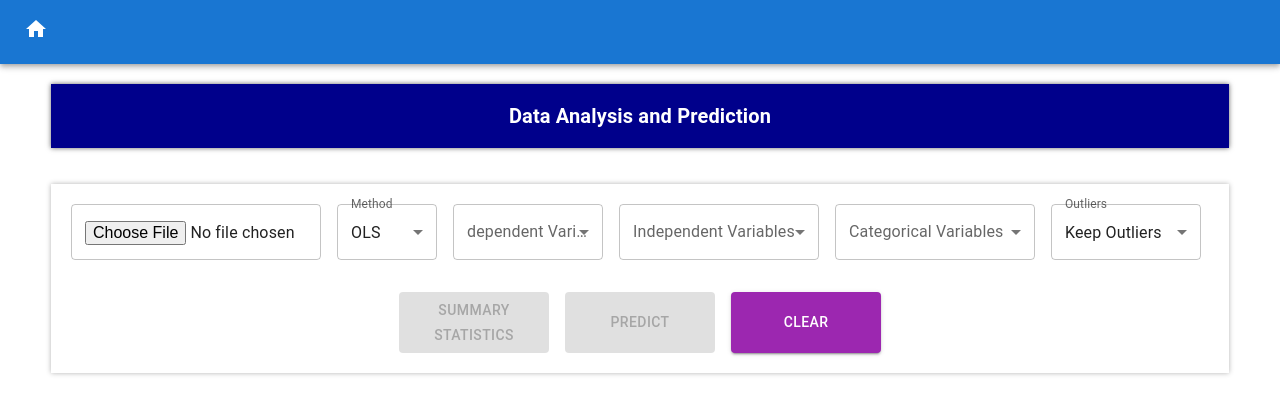
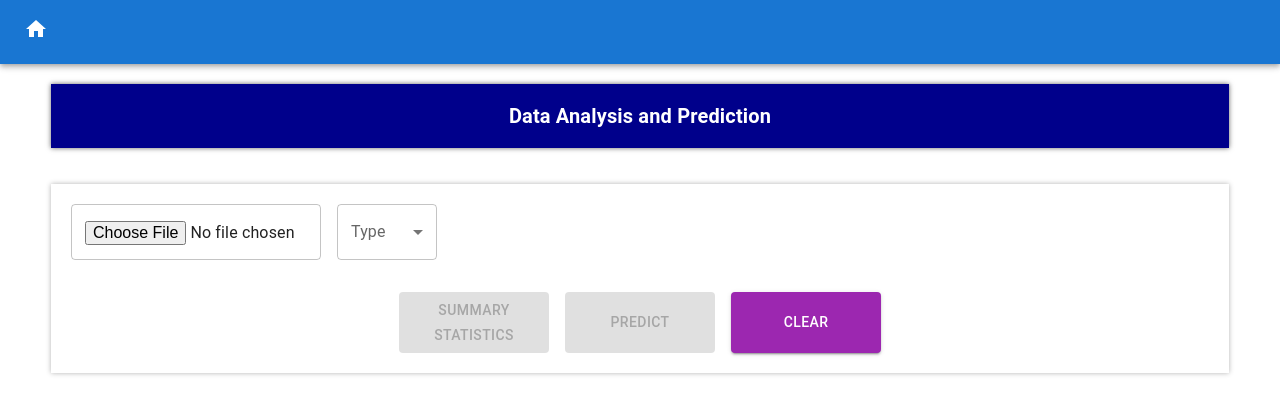
Before and after one commit to weldensieteklay/Data-Science, a React (Create React App) app in the folder frontend/: page /users in a window 1280 px wide. Shown: the top 414 px of the page. Built offline with nearby package versions, Linux system fonts and the light colour scheme.

Commit message:
combined timeserious nontimeserious

```diff
--- a/frontend/src/components/common/CustomTable.js
+++ b/frontend/src/components/common/CustomTable.js
@@ -21,9 +21,9 @@ const CustomTable = ({ data, filterData, title, itemsPerPage, headers, mse, R2,
   const [currentPage, setCurrentPage] = useState(1);
   const startIndex = (currentPage - 1) * itemsPerPage;
   const endIndex = startIndex + itemsPerPage;
+  console.log(data, 'wwwwww')
   const slicedData = data.slice(startIndex, endIndex);
   const totalPages = Math.ceil(data.length / itemsPerPage);
-
   const handlePageChange = (newPage) => {
     setCurrentPage(newPage);
   };
@@ -56,8 +56,8 @@ const CustomTable = ({ data, filterData, title, itemsPerPage, headers, mse, R2,
               </TableRow>
             </TableHead>
             <TableBody>
-              {slicedData.length > 0 ? (
-                slicedData.map((item, index) => (
+              {slicedData?.length > 0 ? (
+                slicedData?.map((item, index) => (
                   <TableRow
                     key={index}
                     style={{ backgroundColor: index % 2 === 0 ? 'white' : '#f3f3f3' }}
--- a/frontend/src/components/fileUpload/FileUpload.js
+++ b/frontend/src/components/fileUpload/FileUpload.js
@@ -44,6 +44,7 @@ const ButtonSpacer = styled(Box)(({ theme }) => ({
 const mlMethods1 = ['OLS', 'GLS', 'LASSO', 'RIDGE', 'ARIMA'];
 const mlMethods2 = ['BOOSTING', 'BAGGING', 'RANDOM-FOREST', 'NEURAL_NETWORK'];
 const mlMethods = [...mlMethods1, ...mlMethods2];
+const types = ['time-serious', 'non-time-serious']
 
 const initialState = {
   data: [],
@@ -69,7 +70,8 @@ const initialState = {
   dataGraph: [],
   startDate: '',
   endDate: '',
-  dateName: ''
+  dateName: '',
+  type: ''
 };
 
 
@@ -175,7 +177,7 @@ const FileUpload = () => {
       return Object.values(rowData).every(value => value !== undefined && value !== null && value !== '');
     });
 
-    const data = { data: nonEmptySelectedData, categorical: state.c, outliers: state.outliers };
+    const data = { data: nonEmptySelectedData, categorical: state.c, outliers: state.outliers, type:state.type };
     setState((prevState) => ({
       ...prevState,
       showPredictResult: false,
@@ -184,7 +186,6 @@ const FileUpload = () => {
     }));
 
     if (state.machineLearningMethod === 'ARIMA') {
-      console.log(data, selectedData)
       const firstRowDate = new Date(data.data[0][state.dateName]);
       if (isNaN(firstRowDate.getTime())) {
         alert('The Date variable must be in a valid date format for ARIMA model');
@@ -240,7 +241,9 @@ const FileUpload = () => {
       x: [],
       showSummaryStat: false,
       showPredictResult: false,
-      showGraph: false
+      showGraph: false,
+      type: '',
+      dateName: ''
     }));
   };
 
@@ -433,6 +436,24 @@ const showGraph=()=>{
             onChange={handleFileChange}
             style={{ width: '250px' }}
           />
+
+          <FormControl style={{ marginLeft: '16px' }}>
+            <InputLabel>Type</InputLabel>
+            <Select
+              value={state.type}
+              onChange={(e) => setState({ ...state, type: e.target.value })}
+              style={{ minWidth: '100px' }}
+            >
+              {types.map((type) => (
+                <MenuItem key={type} value={type}>
+                  {type}
+                </MenuItem>
+              ))}
+            </Select>
+          </FormControl>
+          {state.type?
+            <>
+
           <FormControl style={{ marginLeft: '16px' }}>
           <InputLabel>Method</InputLabel>
           <Select
@@ -440,15 +461,21 @@ const showGraph=()=>{
             onChange={(e) => setState({ ...state, machineLearningMethod: e.target.value, showPredictResult: false })}
             style={{ minWidth: '100px' }}
           >
-              {mlMethods.map((method) => (
+            {state.type === 'time-serious'? [...mlMethods.slice(2)].map((method) => (
+              <MenuItem key={method} value={method}>
+                {method}
+              </MenuItem>
+            )): [...mlMethods.pop()].map((method) => (
               <MenuItem key={method} value={method}>
                 {method}
               </MenuItem>
             ))}
           </Select>
         </FormControl>
+
+
           <FormControl style={{ marginLeft: '16px' }}>
-          <InputLabel>{state.machineLearningMethod === 'ARIMA'? 'Select Date Variable':'dependent Variables'}</InputLabel>
+          <InputLabel>{state.type === 'time-serious'? 'Select Date Variable':'dependent Variables'}</InputLabel>
           <Select
               value={state.dateName}
               onChange={(e) => handleInputChange('dateName', e.target.value)}
@@ -461,7 +488,7 @@ const showGraph=()=>{
               ))}
             </Select>
           </FormControl>
-          {state.machineLearningMethod === 'ARIMA' && (
+          {state.type === 'time-serious' && (
             <>
               <FormControl style={{ marginLeft: '16px' }}>
                 <InputLabel>Start Date</InputLabel>
@@ -493,14 +520,15 @@ const showGraph=()=>{
               </FormControl>
             </>
           )}
+
           <FormControl style={{ marginLeft: '16px' }}>
-            <InputLabel>{state.machineLearningMethod === 'ARIMA'? 'Endogenous Variables':'Independent Variables'}</InputLabel>
+            <InputLabel>{state.type === 'time-serious'? 'Endogenous Variables':'Independent Variables'}</InputLabel>
             <div style={{ overflowX: 'auto' }}>
               <Select
                 multiple
                 value={state.x}
                 onChange={(e) => handleInputChange('x', e.target.value)}
-                style={{ minWidth: '200px' }}
+                style={{ minWidth: '150px' }}
                 MenuProps={{
                   anchorOrigin: {
                     vertical: 'bottom',
@@ -539,7 +567,8 @@ const showGraph=()=>{
               </Select>
             </div>
           </FormControl>
-          {state.machineLearningMethod !== 'ARIMA' &&
+
+          {state.type !== 'time-serious' &&
           <>
           <FormControl style={{ marginLeft: '16px' }}>
             <InputLabel>Categorical Variables</InputLabel>
@@ -548,7 +577,7 @@ const showGraph=()=>{
                 multiple
                 value={state.c}
                 onChange={(e) => handleInputChange('c', e.target.value)}
-                style={{ minWidth: '200px' }}
+                style={{ minWidth: '150px' }}
                 MenuProps={{
                   anchorOrigin: {
                     vertical: 'bottom',
@@ -604,7 +633,11 @@ const showGraph=()=>{
           </FormControl>
           </>
            }
+           </>:null}
         </Box>
+
+
+
         <ButtonContainer>
           <Button
             variant="contained"
@@ -616,14 +649,14 @@ const showGraph=()=>{
             Summary Statistics
           </Button>
           <ButtonSpacer />
-          {state.machineLearningMethod === 'ARIMA' &&
+          {state.type === 'time-serious' &&
           <>
           <Button
             variant="contained"
             color="primary"
             onClick={showGraph}
             style={{ width: '150px' }}
-            disabled={state.data.length === 0 || state.dateName === ''}
+            disabled={state.type === '' || state.data.length === 0 || state.dateName === ''}
           >
             Line Graph
           </Button>
@@ -635,7 +668,7 @@ const showGraph=()=>{
             color="primary"
             onClick={handlePredict}
             style={{ width: '150px' }}
-            disabled={state.data.length === 0 || state.dateName === ''}
+            disabled={state.type === '' || state.data.length === 0 || state.dateName === ''}
           >
             Predict
           </Button>
@@ -649,6 +682,7 @@ const showGraph=()=>{
             Clear
           </Button>
         </ButtonContainer>
+
       </ContentWrapper>
       {state.showGraph && state.machineLearningMethod ==='ARIMA' && (
         <Box
@@ -667,31 +701,6 @@ const showGraph=()=>{
         </Box>
     )}
       {state.showPredictResult && mlMethods1.includes(state.machineLearningMethod) && (
-        <Box
-          style={{
-            display: 'flex',
-            flexDirection: 'column',
-            alignItems: 'center',
-            marginTop: '16px',
-            width: '100%',
-            overflow: 'hidden',
-          }}
-        >
-          <CustomTable
-            data={state.predictionResult}
-            mse={state.mse}
-            filterData={filterData}
-            title={state.machineLearningMethod + ' Results'}
-            itemsPerPage={25}
-            headers={['field_name', 'mean', 'standard_error', 'p_value']}
-            heteroscedasticity={state.heteroscedasticity}
-            multicollinearity={state.multicollinearity}
-            outliers_count={state.outliers_count}
-            R2={state.R2}
-          />
-        </Box>
-      )}
-        {state.showPredictResult && mlMethods2.includes(state.machineLearningMethod) && (
         <Box
           style={{
             display: 'flex',
```
Lines whose indentation alone changed are shown as unchanged.
